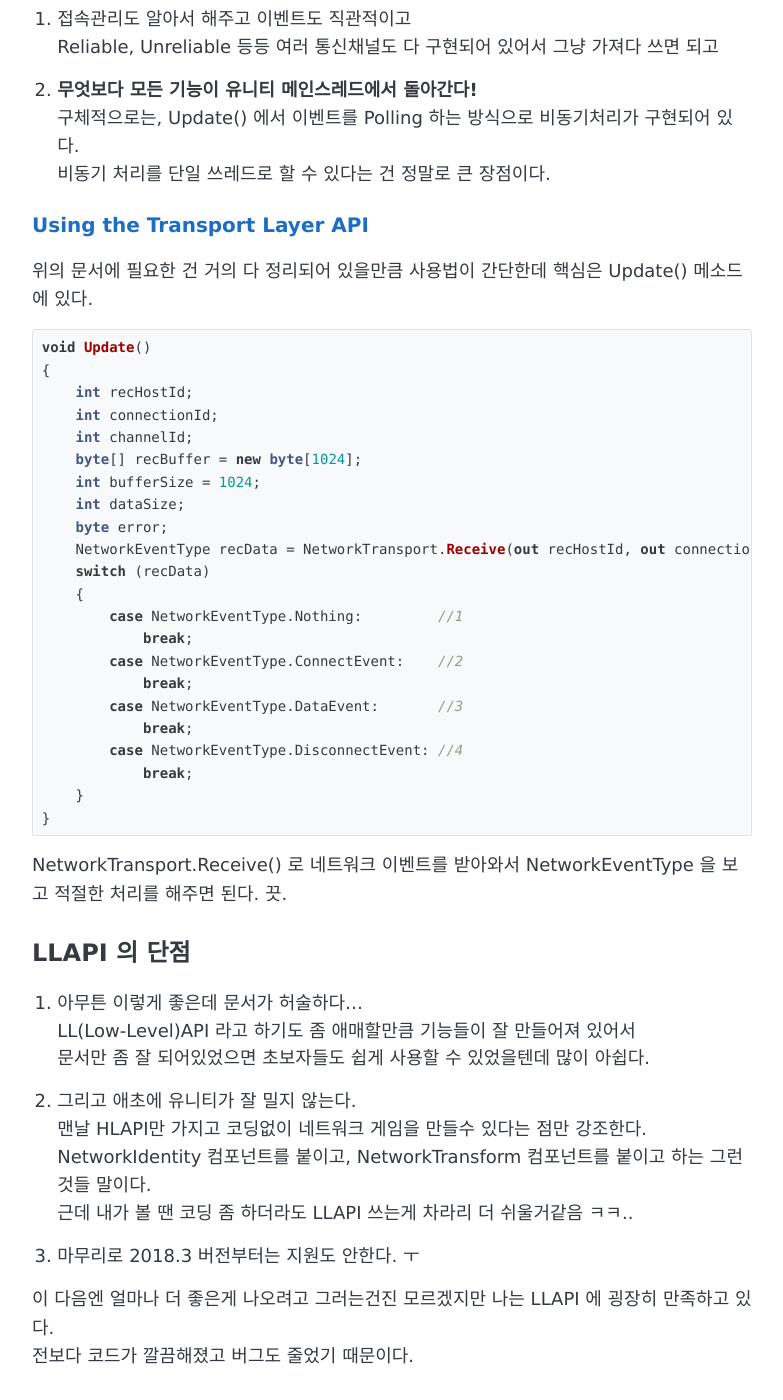
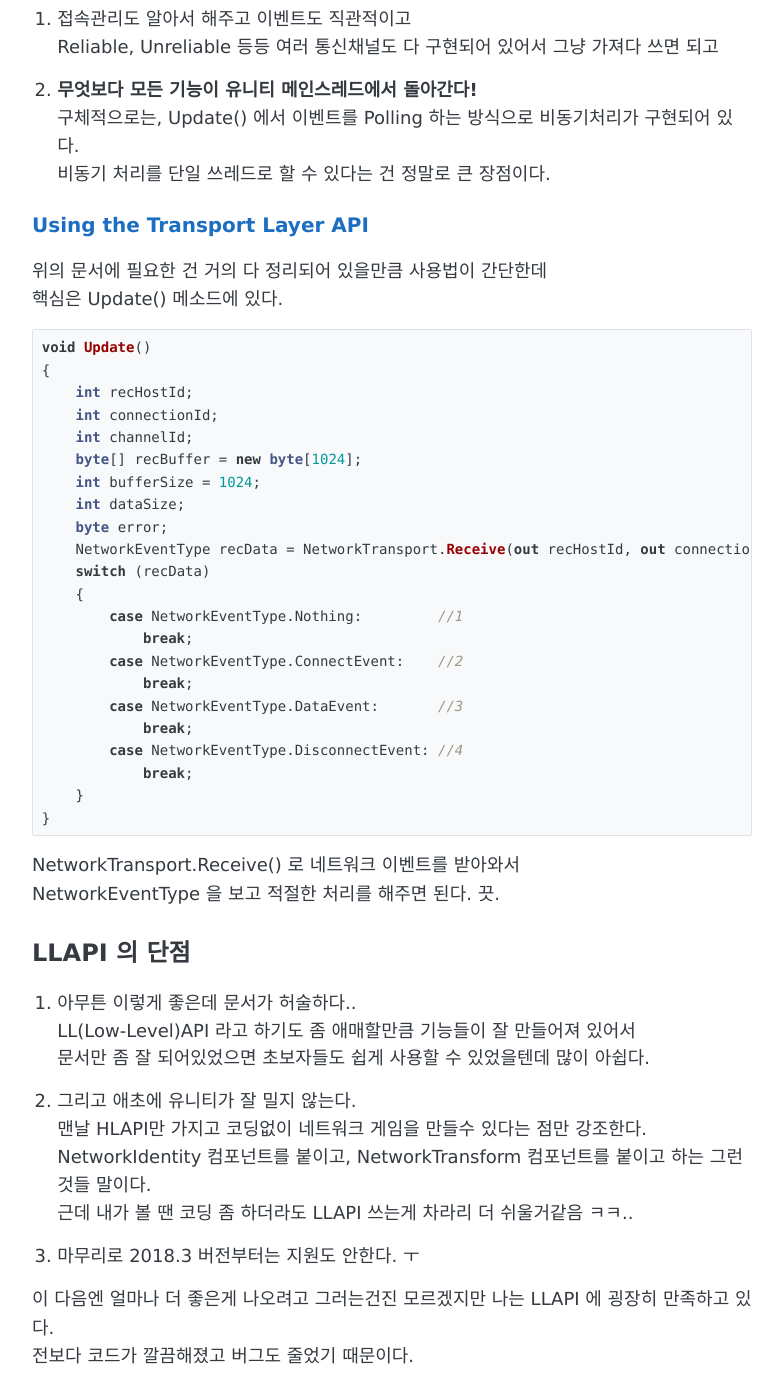
Before and after one commit to chickeningot/chickeningot.github.io, a Jekyll site: the page built from _posts/2019-3-27-post1.md, in a window 1280 px wide and 1400 px high, scrolled down 550 px. Shown: the whole window, without its empty margins (248-1031 px from the left). Built offline with Jekyll 4.4.1, drawn with Linux system fonts in a browser that asks for light colours; comment, search, counter and statistics services are not loaded; some of the changed text lies outside the part shown.

````diff
--- a/_posts/2019-3-27-post1.md
+++ b/_posts/2019-3-27-post1.md
@@ -12,7 +12,7 @@ tags:
 
 ## LLAPI 의 장점
 예전에 잠깐 HLAPI를 써보려 했다가 너무 난잡하고 버그도 많아서 크게 실망했던 적이 있었는데
-그에 비해서 LLAPI는... HLAPI의 어그로에 묻혀서 너무 저평가되고 있는게 아닐까 싶을정도로 잘만들어져 있다.
+그에 비해서 LLAPI는.. HLAPI의 어그로에 묻혀서 너무 저평가되고 있는게 아닐까 싶을정도로 잘만들어져 있다.
 1. 접속관리도 알아서 해주고 이벤트도 직관적이고
 Reliable, Unreliable 등등 여러 통신채널도 다 구현되어 있어서 그냥 가져다 쓰면 되고
 
@@ -22,7 +22,8 @@ Reliable, Unreliable 등등 여러 통신채널도 다 구현되어 있어서
 
 ### [Using the Transport Layer API](http://stalhandske.dk/UnityDocs/Manual/UNetUsingTransport.html)
 
-위의 문서에 필요한 건 거의 다 정리되어 있을만큼 사용법이 간단한데 핵심은 Update() 메소드에 있다.
+위의 문서에 필요한 건 거의 다 정리되어 있을만큼 사용법이 간단한데
+핵심은 Update() 메소드에 있다.
 
 ```csharp
 void Update()
@@ -49,16 +50,16 @@ void Update()
 }
 ```
 
-NetworkTransport.Receive() 로 네트워크 이벤트를 받아와서 NetworkEventType 을 보고 적절한 처리를 해주면 된다. 끗.
+NetworkTransport.Receive() 로 네트워크 이벤트를 받아와서
+NetworkEventType 을 보고 적절한 처리를 해주면 된다. 끗.
 
 ## LLAPI 의 단점
-1. 아무튼 이렇게 좋은데 문서가 허술하다...
+1. 아무튼 이렇게 좋은데 문서가 허술하다..
 LL(Low-Level)API 라고 하기도 좀 애매할만큼 기능들이 잘 만들어져 있어서
 문서만 좀 잘 되어있었으면 초보자들도 쉽게 사용할 수 있었을텐데 많이 아쉽다.
 
 2. 그리고 애초에 유니티가 잘 밀지 않는다.
-맨날 HLAPI만 가지고 코딩없이 네트워크 게임을 만들수 있다는 점만 강조한다.
-NetworkIdentity 컴포넌트를 붙이고, NetworkTransform 컴포넌트를 붙이고 하는 그런것들 말이다.
+맨날 HLAPI만 가지고 코딩없이 네트워크 게임을 만들수 있다는 점만 강조한다. NetworkIdentity 컴포넌트를 붙이고, NetworkTransform 컴포넌트를 붙이고 하는 그런것들 말이다.
 근데 내가 볼 땐 코딩 좀 하더라도 LLAPI 쓰는게 차라리 더 쉬울거같음 ㅋㅋ..
 
 3. 마무리로 2018.3 버전부터는 지원도 안한다. ㅜ
````
